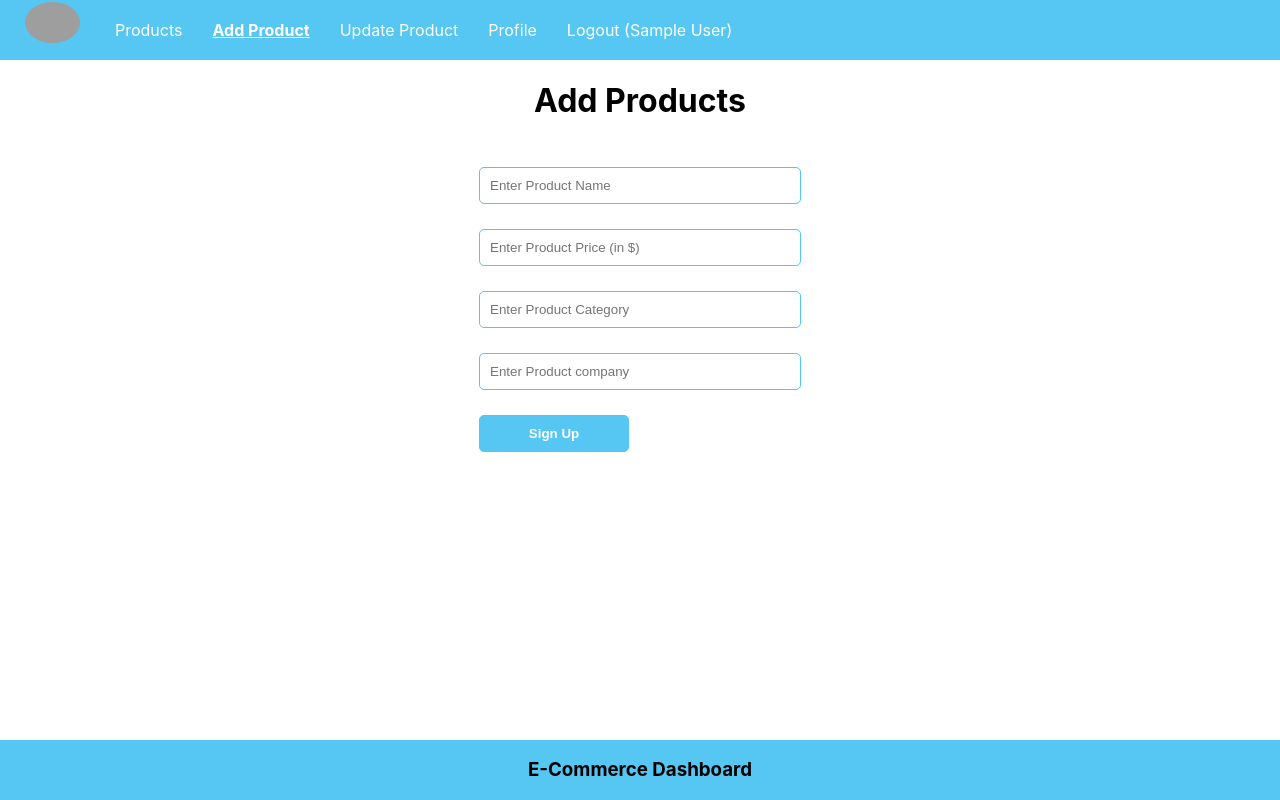
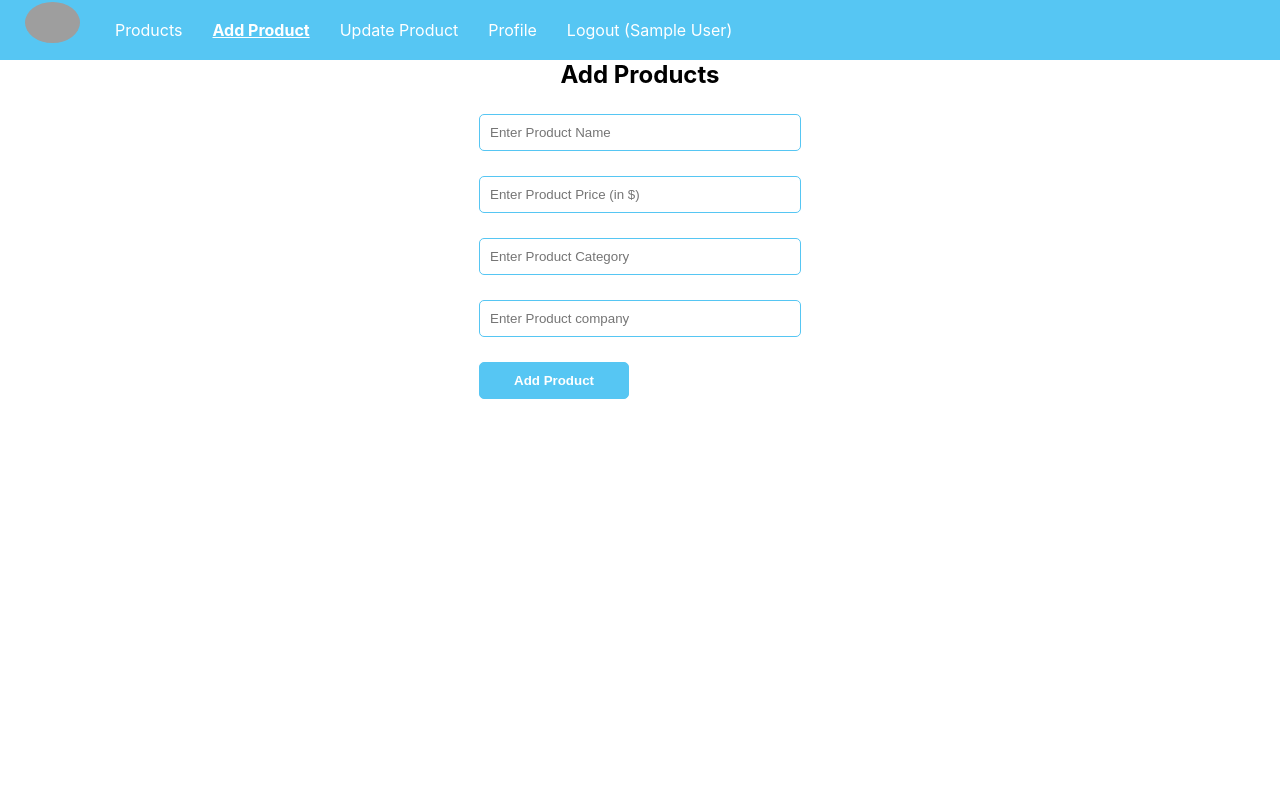
Before and after one commit to MohdAnas07/E-Comm-DashBoard-Frontent, a React (Create React App) app: page /add in a window 1280 px wide. Built offline with nearby package versions, Linux system fonts and the light colour scheme; sample sign-in values are in the browser's storage; grey boxes are pictures that could not be loaded.

Commit message:
products list component ready with Api integration

```diff
--- a/src/App.css
+++ b/src/App.css
@@ -23,13 +23,14 @@
   margin:2px 20px 0 25px;
 }
 
-li{
+.nav li{
   list-style: none;
   margin: 0 15px;
   color: #fff;
   transition: all 500ms ease-in-out;
 
 }
+
 a{
   text-decoration: none;
   color: #fff;
@@ -44,6 +45,7 @@ a{
 
 /*  SIGNUP - SIGNIN CSS ============================ */
 
+
 .signup , .login {
   display: grid;
   place-items: center;
@@ -52,6 +54,13 @@ a{
 .center{
   display: grid;
   place-items: center;
+}
+
+.invalid-input{
+  margin-top: -25px;
+  margin-left: 25px;
+  display: block;
+  color: red;
 }
 
 .input-box{
@@ -78,6 +87,26 @@ a{
 
 
 
+/* PRODUCTS LIST CSS ======================================= */
+
+.product-list{
+  text-align: center;
+}
+
+.product-list ul li{
+  display: inline-block;
+  border: 1px solid var(--primary-color);
+  width: 150px;
+  padding: 10px;
+  /* font-weight: bold; */
+}
+
+.product-list ul{
+  margin: 0;
+}
+
+
+
 /* FOOTER CSS ================================= ====*/
 .footer{
   position: absolute;
--- a/src/App.js
+++ b/src/App.js
@@ -30,9 +30,9 @@ function App() {
           <Route path='/login' element={<Login />} />
         </Routes>
       </BrowserRouter>
-      <Footer />
     </div>
   );
 }
 
+// <Footer />
 export default App;
--- a/src/components/AddProd.jsx
+++ b/src/components/AddProd.jsx
@@ -7,33 +7,60 @@ export default function AddProd() {
     const [price, setPrice] = useState("");
     const [category, setCategory] = useState("");
     const [company, setCompany] = useState("");
+    const [error, setError] = useState(false);
+    const [add, setAdd] = useState(false);
+
+
 
     const productHandler = async () => {
         console.log(name, price, category, company);
-        const auth = localStorage.getItem('user');
-        //  userId = auth._id
-        console.log(auth);
+        const userId = JSON.parse(localStorage.getItem('user'))._id;
+        // console.log(userId);
 
-        // let product = await fetch('http://localhost:5000/add-product', {
-        //     method: "POST",
-        //     body: JSON.stringify({ name, price, category, company, userId })
-        // })
+        if (!name || !price || !category || !company) {
+            setError(true);
+            return false;
+        }
 
+        let product = await fetch('http://localhost:5000/add-product', {
+            method: "POST",
+            body: JSON.stringify({ name, price, category, company, userId }),
+            headers: { 'Content-Type': 'application/json' }
+        })
+
+        let result = await product.json();
+
+        if (result) {
+            console.log(result);
+            setAdd(true);
+            setTimeout(() => {
+                setAdd(false)
+            }, 1200);
+            // setName(""); setCategory(""); setCompany(""); setPrice("");
+
+        } else {
+
+        }
     }
+
 
     return (
         <div className='add-prod center'>
-            <h1>Add Products</h1>
+            <h2 className='main-heading' >Add Products</h2>
             <form action="">
                 <input className='input-box' type="text" placeholder='Enter Product Name' value={name} onChange={(e) => setName(e.target.value)} required />
-
+                {error && !name && <span className='invalid-input'>enter valid name</span>}
                 <input className='input-box' type="number" placeholder='Enter Product Price (in $)' value={price} onChange={(e) => setPrice(e.target.value)} required />
+                {error && !price && <span className='invalid-input'>enter valid price</span>}
 
                 <input className='input-box' type="text" placeholder='Enter Product Category' value={category} onChange={(e) => setCategory(e.target.value)} required />
+                {error && !category && <span className='invalid-input'>enter valid category</span>}
+
 
                 <input className='input-box' type="text" placeholder='Enter Product company' value={company} onChange={(e) => setCompany(e.target.value)} required />
+                {error && !company && <span className='invalid-input'>enter valid company</span>}
 
-                <button onClick={productHandler} className='app-button' type='button'>Sign Up</button>
+                <button onClick={productHandler} className='app-button' type='button'>{add ? "Added" : "Add Product"}</button>
             </form>
         </div>
     )
--- a/src/components/Products.jsx
+++ b/src/components/Products.jsx
@@ -1,9 +1,45 @@
-import React from 'react'
+import React, { useEffect, useState } from 'react'
+import '../App.css'
 
 export default function Products() {
+    const [products, setProducts] = useState([]);
+
+    useEffect(() => {
+        getProducts();
+    }, [])
+
+    const getProducts = async () => {
+        let result = await fetch('http://localhost:5000/products');
+        result = await result.json();
+        setProducts(result);
+    }
+    console.log(products);
+
+
     return (
-        <div>
-            <h1>Product Component</h1>
+        <div className='products'>
+            <h2 style={{ 'textAlign': 'center' }}>Products List</h2>
+            <div className="product-list">
+                <ul style={{ 'fontWeight': 'bold' }}>
+                    <li>S No.</li>
+                    <li>Name</li>
+                    <li>Price</li>
+                    <li>Category</li>
+                    <li>Company</li>
+                </ul>
+                {
+                    products.map((product, index) =>
+                        <ul key={index}>
+                            <li>{index + 1}</li>
+                            <li>{product.name} </li>
+                            <li>${product.price} </li>
+                            <li>{product.category} </li>
+                            <li> {product.company} </li>
+                        </ul>
+                    )
+                }
+
+            </div>
         </div>
     )
 }
--- a/src/index.css
+++ b/src/index.css
@@ -18,3 +18,7 @@ code {
 
   --primary-color:rgb(86, 198, 243);
 }
+
+.main-heading{
+  margin: 0;
+}
```
